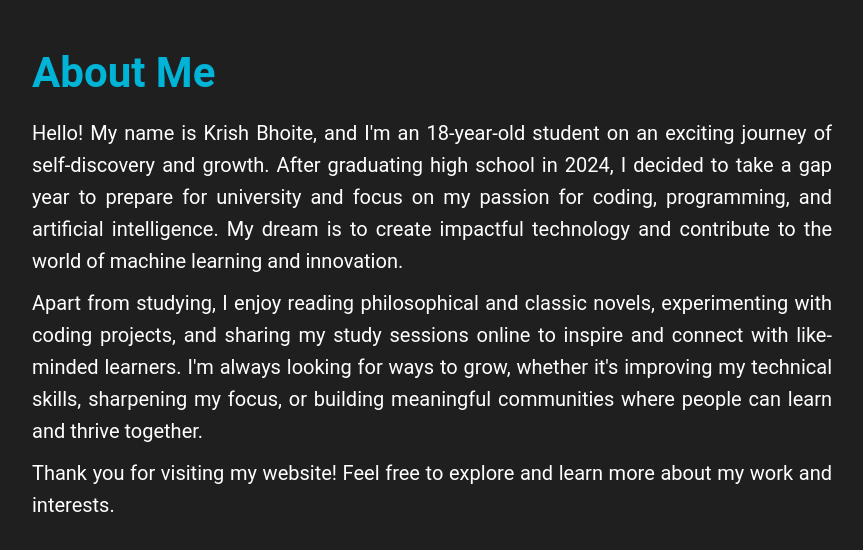
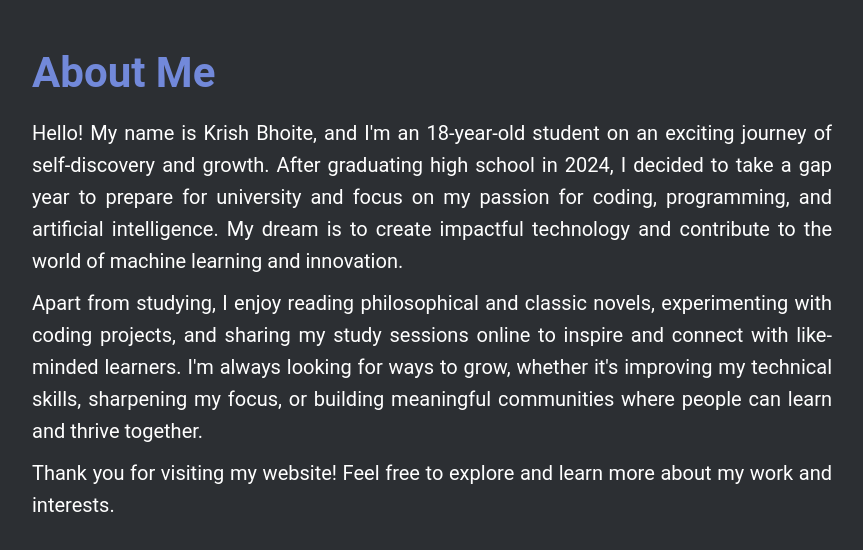
Before and after one commit to Krish121234/Profile, a plain HTML site: page about.html in a window 1280 px wide. Shown: the whole page, without its empty margins (208-1071 px from the left). Drawn offline with Linux system fonts and the light colour scheme.

Commit message:
updated about me v1

```diff
--- a/about.html
+++ b/about.html
@@ -16,7 +16,7 @@
         }
 
         body {
-            background-color: #1f1f1f; /* Dark grey background */
+            background-color: #2c2f33; /* Dark grey background */
             color: #ffffff; /* White text */
             padding: 20px;
             display: flex;
@@ -29,7 +29,7 @@
             font-size: 36px;
             font-weight: bold;
             margin-bottom: 20px;
-            color: #00b4d8; /* A pleasant cyan for the title */
+            color: #7289da; /* A pleasant cyan for the title */
         }
 
         p {
```
Also changed, not shown: 1 other file.
